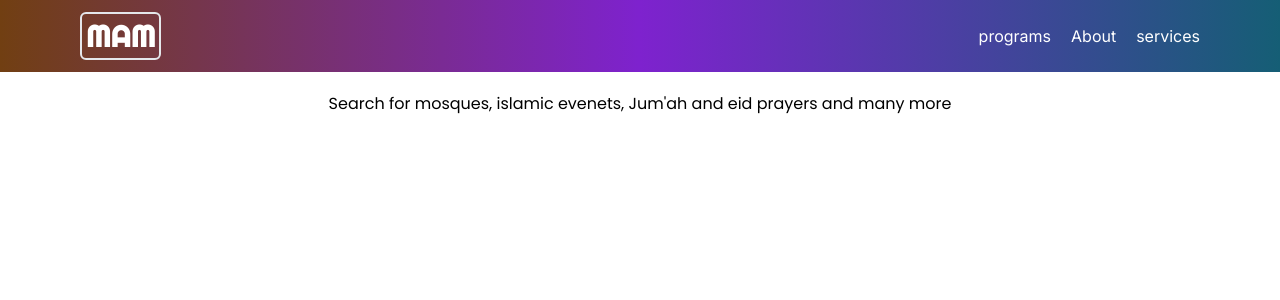
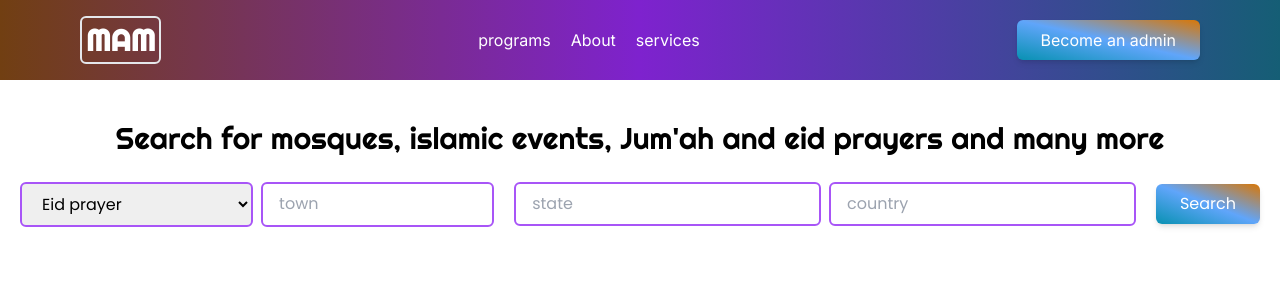
Before and after one commit to belloshehu/mosque-around-me, a Next.js app: page / in a window 1280 px wide. Shown: the top 300 px of the page. Built offline with nearby package versions, Linux system fonts and the light colour scheme.

Commit message:
Add header

```diff
--- a/app/_components/Header.jsx
+++ b/app/_components/Header.jsx
@@ -4,6 +4,7 @@ import { links } from "../data";
 import NaveLink from "./NaveLink";
 
 import { Righteous } from "next/font/google";
+import { styles } from "../styles";
 
 const righteous = Righteous({ subsets: ["latin"], weight: ["400"] });
 
@@ -18,11 +19,21 @@ const Header = () => {
           </h1>
         </Link>
       </div>
-      <nav className="list-none flex gap-5 items-center">
+
+      {/* nave links */}
+      <nav className="list-none md:flex gap-5 items-center hidden md:visible">
         {links.map((link) => (
           <NaveLink {...link} key={link.path} />
         ))}
       </nav>
+
+      {/* auth buttons */}
+      <ul className="flex gap-2 items-center list-none">
+        <button className={styles.button}>Become an admin</button>
+      </ul>
+
+      {/* <button className={styles.button}>login</button>
+        <button className={styles.button}>signup</button> */}
     </header>
   );
 };
--- /dev/null
+++ b/app/_components/SearchBar.jsx
@@ -0,0 +1,74 @@
+"use client";
+import React from "react";
+import * as Yup from "yup";
+import { Formik, Form, Field, ErrorMessage } from "formik";
+import Link from "next/link";
+import { styles } from "../styles";
+
+const SearchBar = () => {
+  return (
+    <div>
+      <Formik
+        initialValues={{
+          service: "",
+          town: "",
+          state: "",
+          country: "",
+        }}
+        onSubmit={(values, { setSubmitting, e }) => {
+          e.preventDefault();
+          console.log("submitting..", values);
+        }}
+        validationSchema={Yup.object({
+          service: Yup.string().required(),
+          town: Yup.string().required(),
+          state: Yup.string().required(),
+          country: Yup.string().required(),
+        })}>
+        <Form>
+          <div className="flex flex-col md:flex-row items-center justify-center gap-2 md:gap-5">
+            <div className="flex gap-2">
+              <Field
+                name="activity"
+                as="select"
+                className={styles.input}
+                placeholder="activity: e.g, prayer">
+                <option value="Eid prayer" selected>
+                  Eid prayer
+                </option>
+                <option value="Juma'ah prayer">Juma'ah prayer</option>
+                <option value="Lecturer">Lecture</option>
+              </Field>
+              <Field
+                name="town"
+                type="text"
+                className={styles.input}
+                placeholder="town"
+              />
+            </div>
+
+            <div className="flex gap-2">
+              <Field
+                name="state"
+                type="text"
+                className={styles.input}
+                placeholder="state"
+              />
+              <Field
+                name="country"
+                type="text"
+                className={styles.input}
+                placeholder="country"
+              />
+            </div>
+            <Link href="#" className={styles.button}>
+              Search
+            </Link>
+          </div>
+        </Form>
+      </Formik>
+    </div>
+  );
+};
+
+export default SearchBar;
--- a/app/page.js
+++ b/app/page.js
@@ -1,4 +1,5 @@
 import { Righteous, Poppins } from "next/font/google";
+import SearchBar from "./_components/SearchBar";
 
 const righteous = Righteous({ subsets: ["latin"], weight: ["400"] });
 const poppins = Poppins({ subsets: ["latin"], weight: ["400", "700"] });
@@ -6,11 +7,12 @@ const poppins = Poppins({ subsets: ["latin"], weight: ["400", "700"] });
 export default function Home() {
   return (
     <main
-      className={`${poppins.className} flex min-h-screen flex-col items-center justify-between p-5 lg:-24`}>
-      <p className="text-center">
-        Search for mosques, islamic evenets, Jum'ah and eid prayers and many
-        more
-      </p>
+      className={`${poppins.className} flex min-h-screen flex-col items-center justify-start gap-5 p-5 lg:-24`}>
+      <h4
+        className={`${righteous.className} text-xl md:text-3xl text-center font-bold mt-5`}>
+        Search for mosques, islamic events, Jum'ah and eid prayers and many more
+      </h4>
+      <SearchBar />
     </main>
   );
 }
--- /dev/null
+++ b/app/styles.js
@@ -0,0 +1,6 @@
+export const styles = {
+  input:
+    "p-2 px-4 rounded-md border-2 border-purple-500 w-full outline-none from-orange-400 to-cyan-300",
+  button:
+    "p-2 px-6 bg-gradient-to-tr from-cyan-600 via-blue-400 to-amber-600 w-full text-center md:max-w-fit my-2 text-white rounded-md shadow-md group-hover:bg-gradient-radial transition-all duration-200",
+};
--- a/package.json
+++ b/package.json
@@ -12,11 +12,13 @@
     "autoprefixer": "10.4.14",
     "eslint": "8.43.0",
     "eslint-config-next": "13.4.6",
+    "formik": "^2.4.2",
     "next": "13.4.6",
     "postcss": "8.4.24",
     "react": "18.2.0",
     "react-dom": "18.2.0",
-    "tailwindcss": "3.3.2"
+    "tailwindcss": "3.3.2",
+    "yup": "^1.2.0"
   },
   "devDependencies": {
     "@types/node": "20.3.1"
```
Also changed, not shown: 1 other file (tests, documents, lock files or other folders).
